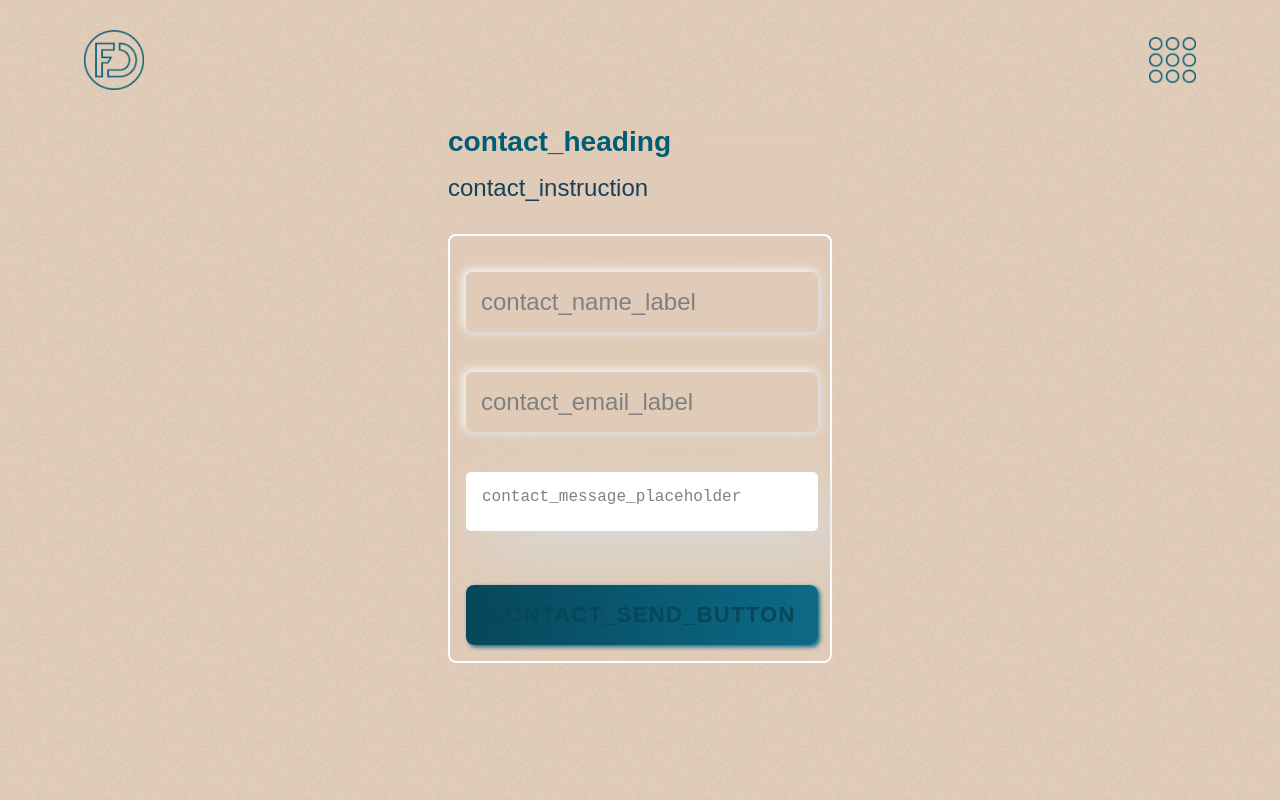
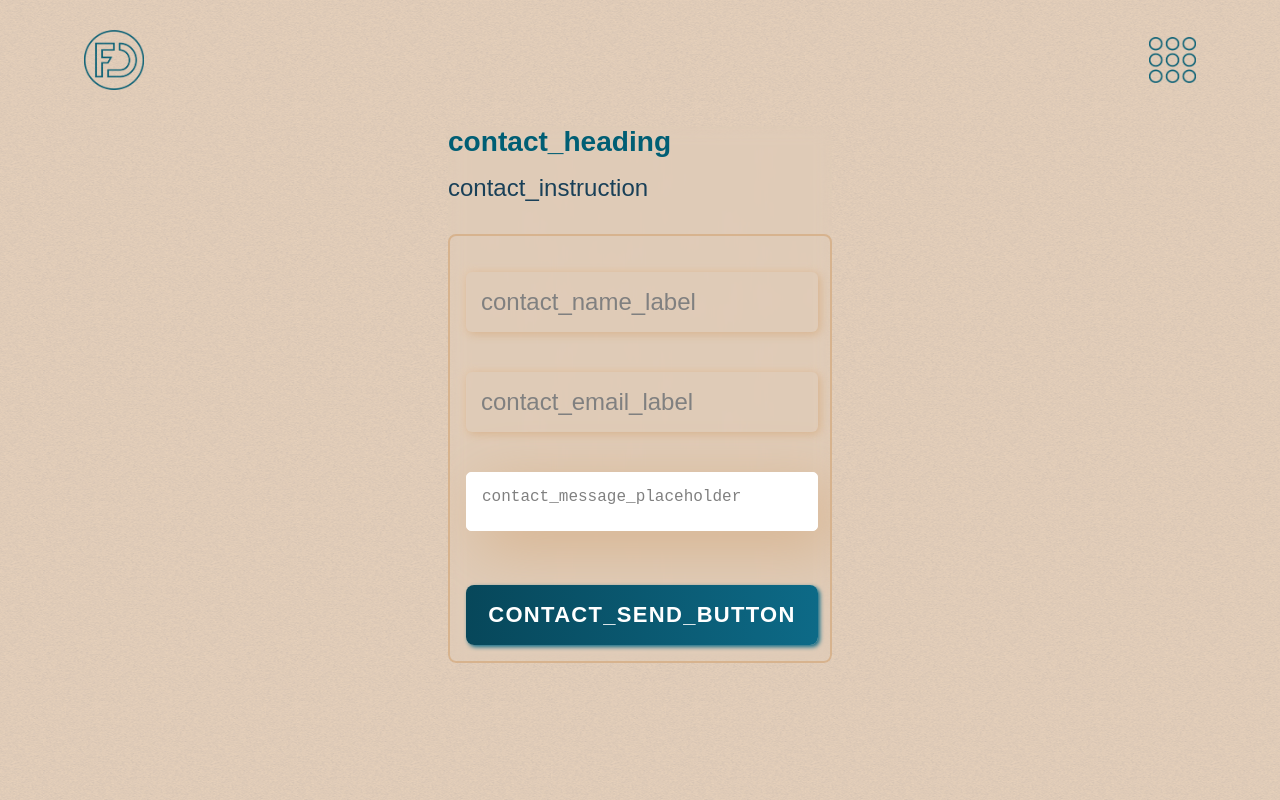
Before and after one commit to Florian-Denis-Dev/portfolio, a React (Create React App) app: page /contact in a window 1280 px wide. Built offline with nearby package versions, Linux system fonts and the light colour scheme; what i18next-xhr-backend would draw is missing.

Commit message:
fix visuals contact

```diff
--- a/src/style/contact.scss
+++ b/src/style/contact.scss
@@ -26,7 +26,7 @@ form{
     flex-direction: column;
     align-items: baseline;
     background-color: transparent;
-    border: 2px solid white;
+    border: 2px solid $background-color_lightest;
     border-radius: 8px;
     padding: 1rem;
     @include respond (smaller) {
@@ -136,7 +136,7 @@ form{
         font-size: 18px;
         padding: 0 15px;
         border: 2px solid transparent;
-        box-shadow: 2px 2px 10px gainsboro, -2px -2px 10px white;
+        box-shadow: 2px 2px 10px $background-color_lightest, -2px -2px 10px $background-color_lighterest;
         background: transparent;
         color: $background-color_dark;
         outline: none;
@@ -190,7 +190,7 @@ form{
         max-height: 330px;
         caret-color: grey;
         border: 1px solid white;
-        box-shadow: 20px 20px 60px #d9d9d9;
+        box-shadow: 15px 15px 60px $background-color_lightest;
         @include respond (smaller) {
             width: 18rem;
         }
--- a/src/style/index.css
+++ b/src/style/index.css
@@ -2,6 +2,7 @@
 /*or?*/
 /*bleu turquoise*/
 /*light turquoise*/
+/*light*/
 /*sable*/
 /* bleu foncé*/
 /* vraie couleur selectionnées: */
@@ -9,6 +10,7 @@
 /*or?*/
 /*bleu turquoise*/
 /*light turquoise*/
+/*light*/
 /*sable*/
 /* bleu foncé*/
 /* vraie couleur selectionnées: */
@@ -30,9 +32,6 @@
 .light a:hover {
   color: #575757;
   text-decoration-color: #575757;
-}
-.light button {
-  color: #07475A;
 }
 .light .menu-link a {
   text-decoration: none;
@@ -358,6 +357,7 @@ body {
 /*or?*/
 /*bleu turquoise*/
 /*light turquoise*/
+/*light*/
 /*sable*/
 /* bleu foncé*/
 /* vraie couleur selectionnées: */
@@ -407,6 +407,7 @@ body {
 /*or?*/
 /*bleu turquoise*/
 /*light turquoise*/
+/*light*/
 /*sable*/
 /* bleu foncé*/
 /* vraie couleur selectionnées: */
@@ -551,6 +552,7 @@ footer {
 /*or?*/
 /*bleu turquoise*/
 /*light turquoise*/
+/*light*/
 /*sable*/
 /* bleu foncé*/
 /* vraie couleur selectionnées: */
@@ -656,6 +658,7 @@ header .liens-header:hover {
 /*or?*/
 /*bleu turquoise*/
 /*light turquoise*/
+/*light*/
 /*sable*/
 /* bleu foncé*/
 /* vraie couleur selectionnées: */
@@ -719,6 +722,7 @@ header .liens-header:hover {
 /*or?*/
 /*bleu turquoise*/
 /*light turquoise*/
+/*light*/
 /*sable*/
 /* bleu foncé*/
 /* vraie couleur selectionnées: */
@@ -799,6 +803,7 @@ header .liens-header:hover {
 /*or?*/
 /*bleu turquoise*/
 /*light turquoise*/
+/*light*/
 /*sable*/
 /* bleu foncé*/
 /* vraie couleur selectionnées: */
@@ -885,6 +890,7 @@ header .liens-header:hover {
 /*or?*/
 /*bleu turquoise*/
 /*light turquoise*/
+/*light*/
 /*sable*/
 /* bleu foncé*/
 /* vraie couleur selectionnées: */
@@ -919,7 +925,7 @@ form {
   flex-direction: column;
   align-items: baseline;
   background-color: transparent;
-  border: 2px solid white;
+  border: 2px solid #d7b38e;
   border-radius: 8px;
   padding: 1rem;
 }
@@ -1035,7 +1041,7 @@ form button:hover::after, form button:focus::after {
   font-size: 18px;
   padding: 0 15px;
   border: 2px solid transparent;
-  box-shadow: 2px 2px 10px gainsboro, -2px -2px 10px white;
+  box-shadow: 2px 2px 10px #d7b38e, -2px -2px 10px #e4ccb4;
   background: transparent;
   color: #194058;
   outline: none;
@@ -1093,7 +1099,7 @@ form button:hover::after, form button:focus::after {
   max-height: 330px;
   caret-color: grey;
   border: 1px solid white;
-  box-shadow: 20px 20px 60px #d9d9d9;
+  box-shadow: 15px 15px 60px #d7b38e;
 }
 @media (max-width: 425px) {
   .wrapper textarea {
--- a/src/style/theme.scss
+++ b/src/style/theme.scss
@@ -17,9 +17,6 @@
             color: $color_dark_grey;
             text-decoration-color: $color_dark_grey;
         }
-    }
-    button{
-        color: $background-color_darkersea;
     }
     .menu-link {
         a {
--- a/src/style/variable.scss
+++ b/src/style/variable.scss
@@ -5,6 +5,7 @@ $color_light_grey: #cbcbcb;
 $color_dark_grey: #575757;
 $color_light_blue: #3583b4;
 $color_blue: #194058;
+/*light*/
 $color_light: #f4d398; /*sable*/
 $color_link: #E7D1BB;
 $color_dark: #0a1828; /* bleu foncé*/
@@ -16,7 +17,10 @@ $background-color_darker: #023047;
 $background-color_darkermore: #022347;
 /* vraie couleur selectionnées: */
 $background-color_dark:#194058;
+$background-color_lightest: #d7b38e;
 $background-color_light: #E7D1BB;
+$background-color_lighter:  #debfa1;
+$background-color_lighterest:  #e4ccb4;
 $background-color_lightgold: #E8CD72;
 $background-color_lightgolder:#E8BE72;
 $background-color_gold:#e8ae41;
```
Also changed, not shown: 1 other file (tests, documents, lock files or other folders).
